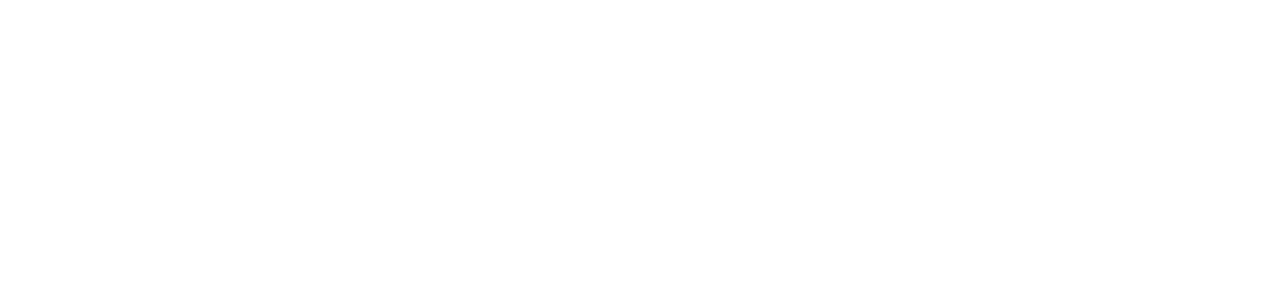
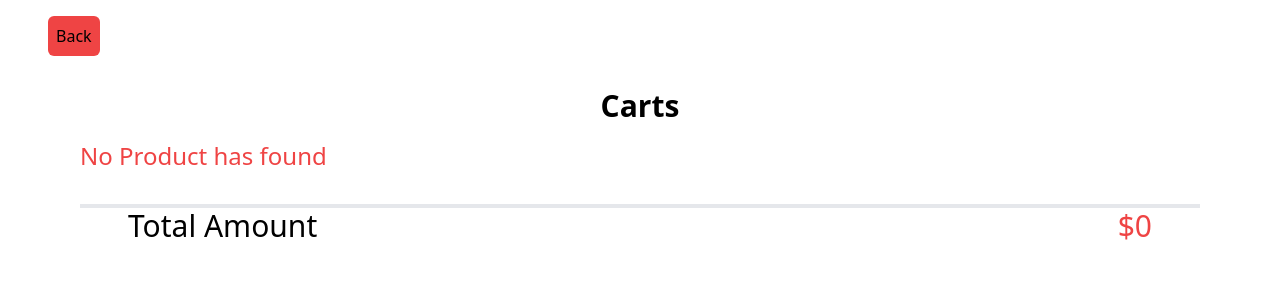
Before and after one commit to Arkar08/E-commerce-with-redux-Project, a React (Vite) app: page /cart in a window 1280 px wide. Before the commit this address had no page. Shown: the top 300 px of the page. Built offline with nearby package versions, Linux system fonts and the light colour scheme.

Commit message:
add product

```diff
--- a/src/App.jsx
+++ b/src/App.jsx
@@ -6,6 +6,7 @@
 import Login from "./pages/Login";
 import Signup from "./pages/Signup";
 import { useSelector } from "react-redux";
+import Cart from "./components/Cart/Cart";
 
 function App() {
   const userLogin = useSelector((state) => state.auth.authorUser);
@@ -13,10 +14,11 @@
   return (
     <BrowserRouter>
       <Routes>
-        <Route path="/" element={userLogin ? <Main /> : <Login />} />
+        <Route path="/" element={<Main />} />
         <Route path="/signup" element={<Signup />} />
         <Route path="/products/:type" element={<FilterProducts />} />
         <Route path="/products/:type/:id" element={<SingleProduct />} />
+        <Route path="/cart" element={<Cart />} />
       </Routes>
     </BrowserRouter>
   );
--- a/src/components/Cart/Cart.jsx
+++ b/src/components/Cart/Cart.jsx
@@ -1,9 +1,69 @@
 /* eslint-disable no-unused-vars */
 import React from "react";
 import { useSelector } from "react-redux";
+import { Link } from "react-router-dom";
 
 const Cart = () => {
-  return <div>Cart</div>;
+  const cartProduct = useSelector((state) => state.cart.product);
+  const totalamount = useSelector((state) => state.cart.totalamount);
+  console.log(totalamount);
+  return (
+    <>
+      <div className=" px-12 pt-4">
+        <Link to="/">
+          <button className="bg-red-500 p-2 rounded-md">Back</button>
+        </Link>
+      </div>
+      <div className="p-4  w-[90%] mx-auto mt-4 h-[88vh]">
+        <h1 className="text-3xl font-bold text-center">Carts</h1>
+        {cartProduct.length === 0 ? (
+          <h1 className="text-2xl mt-4 text-red-500">No Product has found</h1>
+        ) : (
+          <div className="overflow-y-scroll h-[450px] mt-4">
+            {cartProduct.map((cart) => {
+              return (
+                <div
+                  className="flex justify-between items-center  px-12 border rounded-md m-2"
+                  key={cart.id}
+                >
+                  <div>
+                    <img
+                      src={cart.img}
+                      alt="cart_image"
+                      className="w-[100px] h-[100px] object-cover object-center"
+                    />
+                  </div>
+                  <div>
+                    <h1 className="text-xl">
+                      Name: <span>{cart.name}</span>
+                    </h1>
+                    <h1 className="text-xl">
+                      Price: <span>${cart.price}</span>
+                    </h1>
+                    <h1 className="text-xl">
+                      Size: <span>{cart.size}</span>
+                    </h1>
+                    <h1 className="text-xl">
+                      Qty: <span className="text-red-500">{cart.qty}</span>
+                    </h1>
+                  </div>
+                  <div>
+                    <button className="text-white bg-red-500 p-2 rounded-md shadow-md">
+                      Remove
+                    </button>
+                  </div>
+                </div>
+              );
+            })}
+          </div>
+        )}
+        <div className="border-t-4 flex justify-between items-center px-12 mt-8">
+          <h1 className="text-3xl">Total Amount</h1>
+          <h1 className="text-3xl text-red-500">${totalamount}</h1>
+        </div>
+      </div>
+    </>
+  );
 };
 
 export default Cart;
--- a/src/components/FrontImage/FrontCard.jsx
+++ b/src/components/FrontImage/FrontCard.jsx
@@ -39,7 +39,6 @@
                 color: store.color[0],
                 size: store.size[0],
                 price: store.price,
-                totalamount: store.price,
                 img: store.img,
               })
             )
--- a/src/components/Navbar/Nav.jsx
+++ b/src/components/Navbar/Nav.jsx
@@ -1,14 +1,16 @@
 /* eslint-disable no-unused-vars */
-import React from "react";
+import React, { useState } from "react";
 import logo from "../../assets/images/logo.png";
 import { FaHeart } from "react-icons/fa";
 import { FaCartShopping } from "react-icons/fa6";
 import { MdOutlineLogout } from "react-icons/md";
 import { useDispatch } from "react-redux";
 import { logout } from "../../redux/feature/auth";
+import { Link } from "react-router-dom";
 
 const Nav = () => {
   const dispatch = useDispatch();
+
   return (
     <div className="bg-white w-full h-[80px] flex justify-between items-center px-[100px] border-b-4">
       <img src={logo} alt="logo" className="w-[70px]" />
@@ -17,10 +19,14 @@
           <FaHeart size={25} />
           <h2 className="text-xl mr-4 font-semibold pl-1">Whish List</h2>
         </div>
-        <div className="flex items-center justify-center cursor-pointer  text-center">
-          <FaCartShopping size={25} />
-          <h2 className="text-xl mr-4 font-semibold pl-1">Shopping bag</h2>
-        </div>
+        <Link to="/cart">
+          <div className="flex items-center justify-center cursor-pointer  text-center">
+            <FaCartShopping size={25} />
+            <h2 className="text-xl mr-4 font-semibold pl-1 select-none">
+              Shopping bag
+            </h2>
+          </div>
+        </Link>
         <div className="flex items-center justify-center cursor-pointer  text-center">
           <MdOutlineLogout size={25} />
           <h2
--- a/src/components/SingleProduct/SingleProduct.jsx
+++ b/src/components/SingleProduct/SingleProduct.jsx
@@ -85,7 +85,6 @@
                             id: product.id,
                             price: product.price,
                             name: product.name,
-                            totalamount: product.price,
                             qty: 1,
                             img: product.img,
                           })
--- a/src/redux/feature/cartProduct.jsx
+++ b/src/redux/feature/cartProduct.jsx
@@ -22,7 +22,7 @@
         if (choice) {
           choice.qty++;
           choice.totalamount += selectProduct.price;
-          state.totalamount++;
+          state.totalamount += selectProduct.price;
           state.price += selectProduct.price;
         } else {
           state.product.push({
@@ -31,13 +31,13 @@
             color: selectProduct.color,
             qty: 1,
             price: selectProduct.price,
-            totalamount: selectProduct.price,
             name: selectProduct.name,
             img: selectProduct.img,
           });
-          state.totalamount++;
+          state.totalamount += selectProduct.price;
           state.price++;
         }
+        console.log(state.totalamount);
       } catch (error) {
         return error;
       }
```
